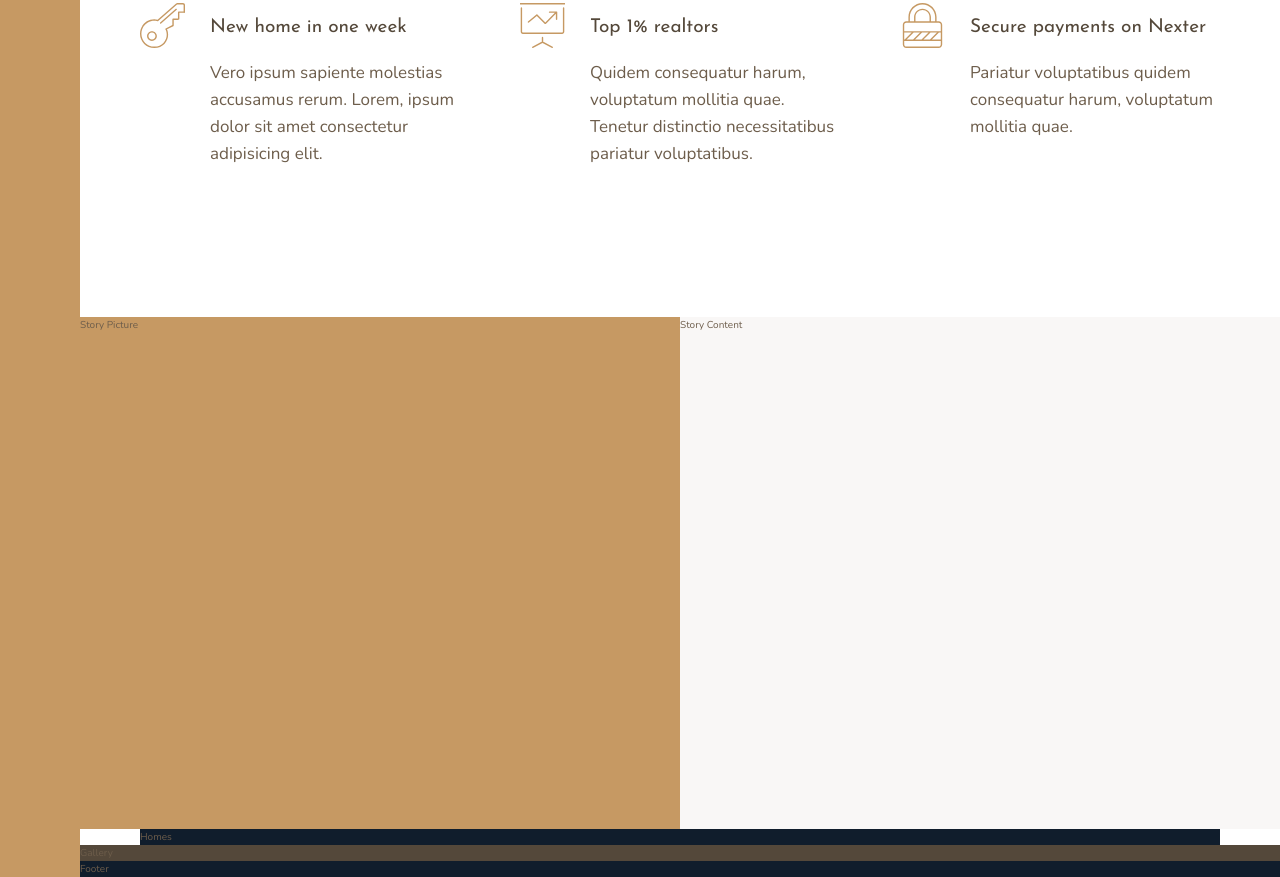
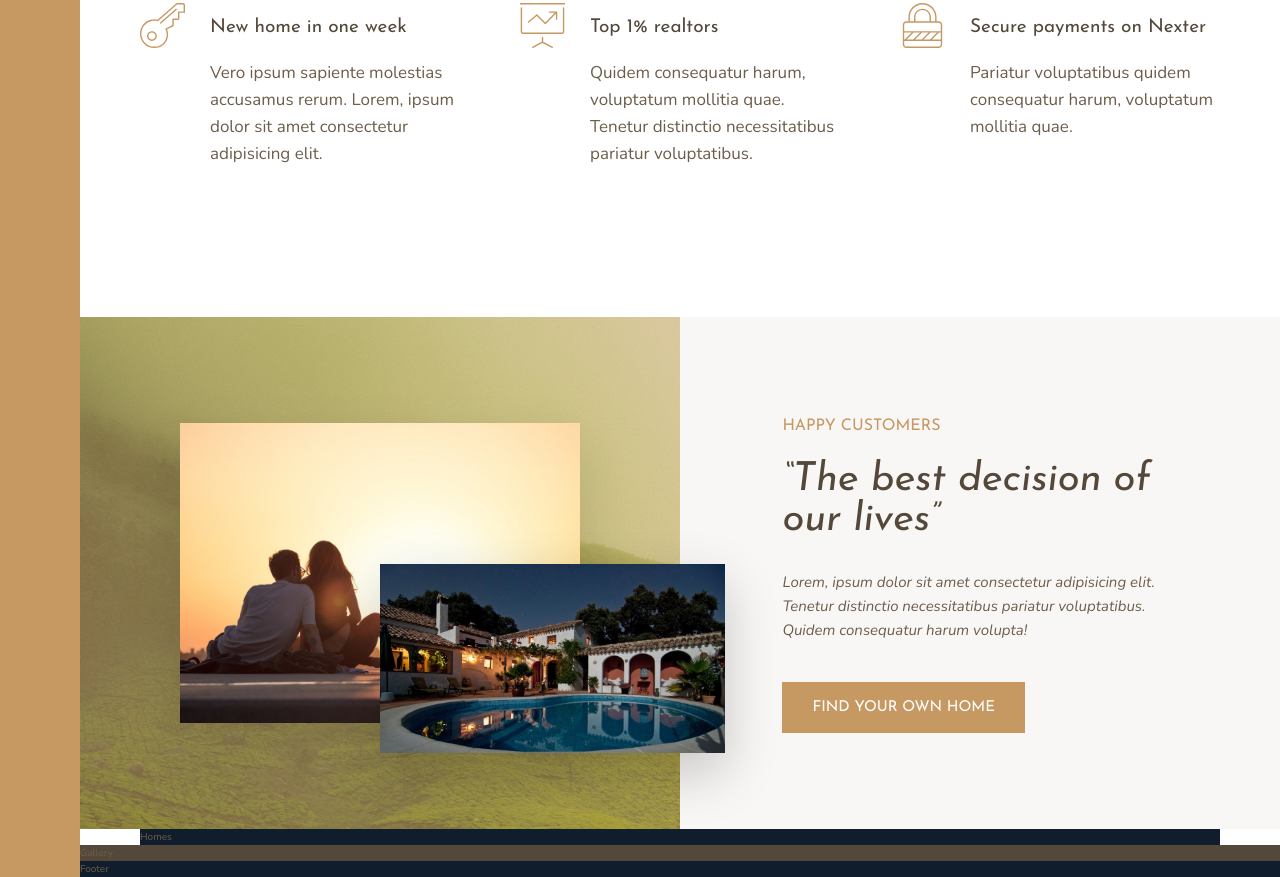
Before and after one commit to eddyc0de/nexter, a website: page index.html in a window 1280 px wide. Shown: the part 991-1868 px from the top of the page. Drawn offline with nearby package versions, Linux system fonts and the light colour scheme.

Commit message:
Add story section

```diff
--- a/index.html
+++ b/index.html
@@ -84,11 +84,18 @@
     </section>
 
     <div class="story__pictures">
-        Story Picture
+		<img src="img/story-1.jpeg" alt="Couple with a new house" class="story__img--1">
+		<img src="img/story-2.jpeg" alt="New house" class="story__img--2">
     </div>
 
     <div class="story__content">
-        Story Content
+		<h3 class="heading-3 mb-sm">Happy Customers</h3>
+		<h2 class="heading-2 heading-2--dark mb-md">&ldquo;The best decision of our lives&rdquo;</h2>
+		<p class="story__text">
+			Lorem, ipsum dolor sit amet consectetur adipisicing elit. Tenetur distinctio necessitatibus pariatur voluptatibus. Quidem consequatur harum volupta!
+		</p>
+		<button class="btn">Find your own home</button>
+
     </div>
 
     <section class="homes">
--- a/sass/_story.scss
+++ b/sass/_story.scss
@@ -1,11 +1,49 @@
 .story {
     &__pictures {
         background-color: $color-primary;
-        grid-column: full-start / col-end 4;
-    }
+		grid-column: full-start / col-end 4;
+		background-image: linear-gradient(rgba($color-primary, .5), rgba($color-primary, .5)), url(../img/back.jpg);
+
+		display: grid;
+		grid-template-rows: repeat(6, 1fr);
+		grid-template-columns: repeat(6, 1fr);
+		align-items: center;
+	}
+
+	&__img--1 {
+		width: 100%;
+		grid-row: 2 / 6;
+		grid-column: 2 / 6;
+		box-shadow: 0 2rem 5rem rgba(#000, .1);
+	}
+	&__img--2 {
+		width: 115%;
+		grid-row: 4 / 6;
+		grid-column: 4 / 7;
+		z-index: 9999;
+		box-shadow: 0 2rem 5rem rgba(#000, .2);
+	}
 
     &__content {
         background-color: $color-grey-light-1;
-        grid-column: col-start 5 / full-end;
-    }
+		grid-column: col-start 5 / full-end;
+		padding: 6rem 8vw;
+
+		/* Flexbox way to center vertically and align to the left
+		display: flex;
+		flex-direction: column;
+		justify-content: center;
+		align-items: flex-start;
+		*/
+
+		display: grid;
+		align-content: center;
+		justify-items: start;
+	}
+
+	&__text {
+		font-size: 1.5rem;
+		font-style: italic;
+		margin-bottom: 4rem;
+	}
 }
--- a/sass/_typography.scss
+++ b/sass/_typography.scss
@@ -10,10 +10,19 @@
 
 .heading-2 {
 	@extend %heading;
+	font-size: 4rem;
+	font-style: italic;
+	line-height: 1;
+
+	&--light {color: $color-grey-light-1;}
+	&--dark {color: $color-grey-dark-1;}
 }
 
 .heading-3 {
 	@extend %heading;
+	font-size: 1.6rem;
+	color: $color-primary;
+	text-transform: uppercase;
 }
 
 .heading-4 {
@@ -23,3 +32,25 @@
 	&--light {color: $color-grey-light-1;}
 	&--dark {color: $color-grey-dark-1;}
 }
+
+.btn {
+	background-color: $color-primary;
+	color: #fff;
+	border: none;
+	border-radius: 0;
+	font-family: $font-display;
+	font-size: 1.5rem;
+	text-transform: uppercase;
+	padding: 1.8rem 3rem;
+	cursor: pointer;
+	transition: all .2s;
+
+	&:hover {
+		background-color: $color-primary-dark;
+	}
+}
+
+.mb-sm { margin-bottom: 2rem; }
+.mb-md { margin-bottom: 3rem; }
+.mb-lg { margin-bottom: 4rem; }
+.mb-hg { margin-bottom: 8rem; }
```
Also changed, not shown: css/style.css.
